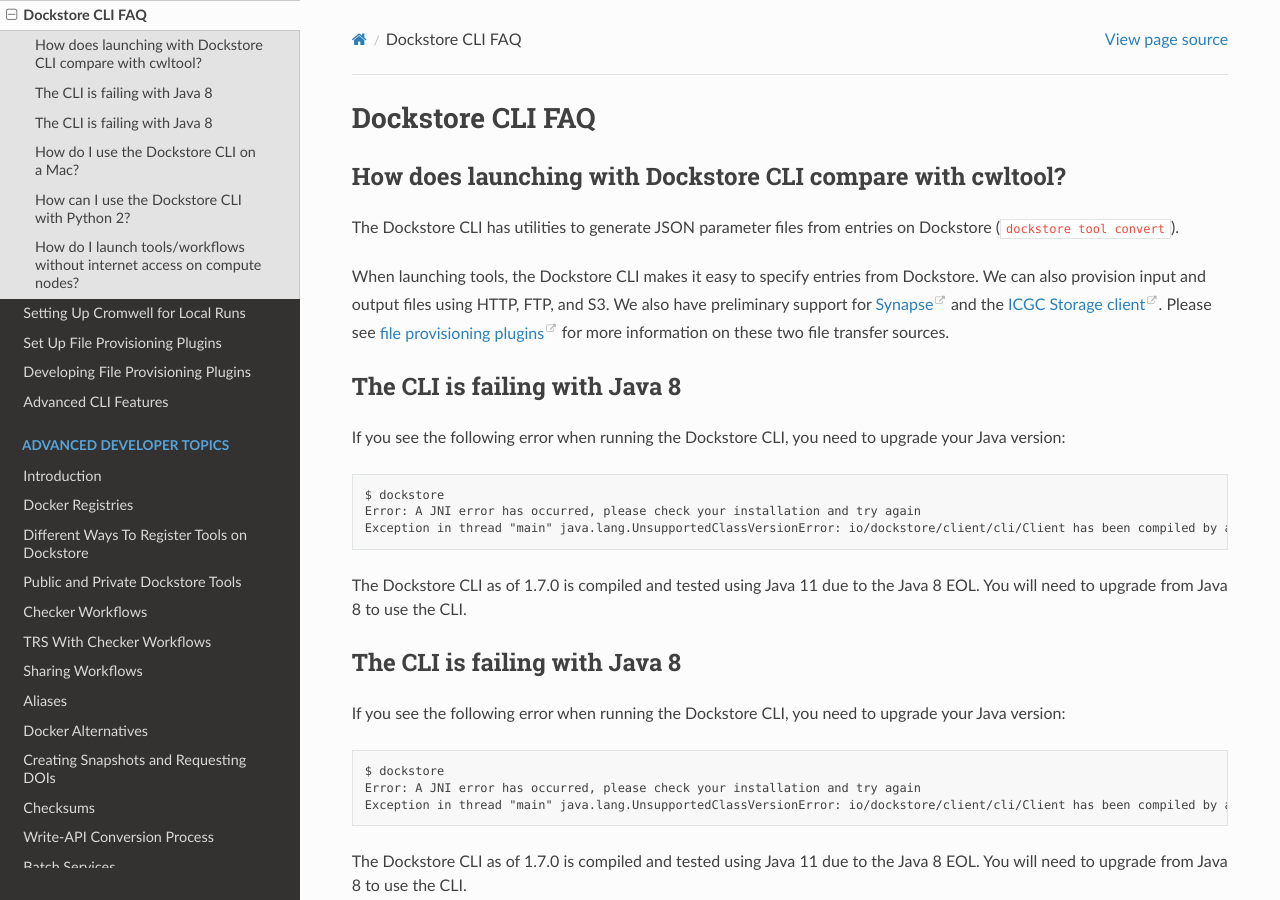
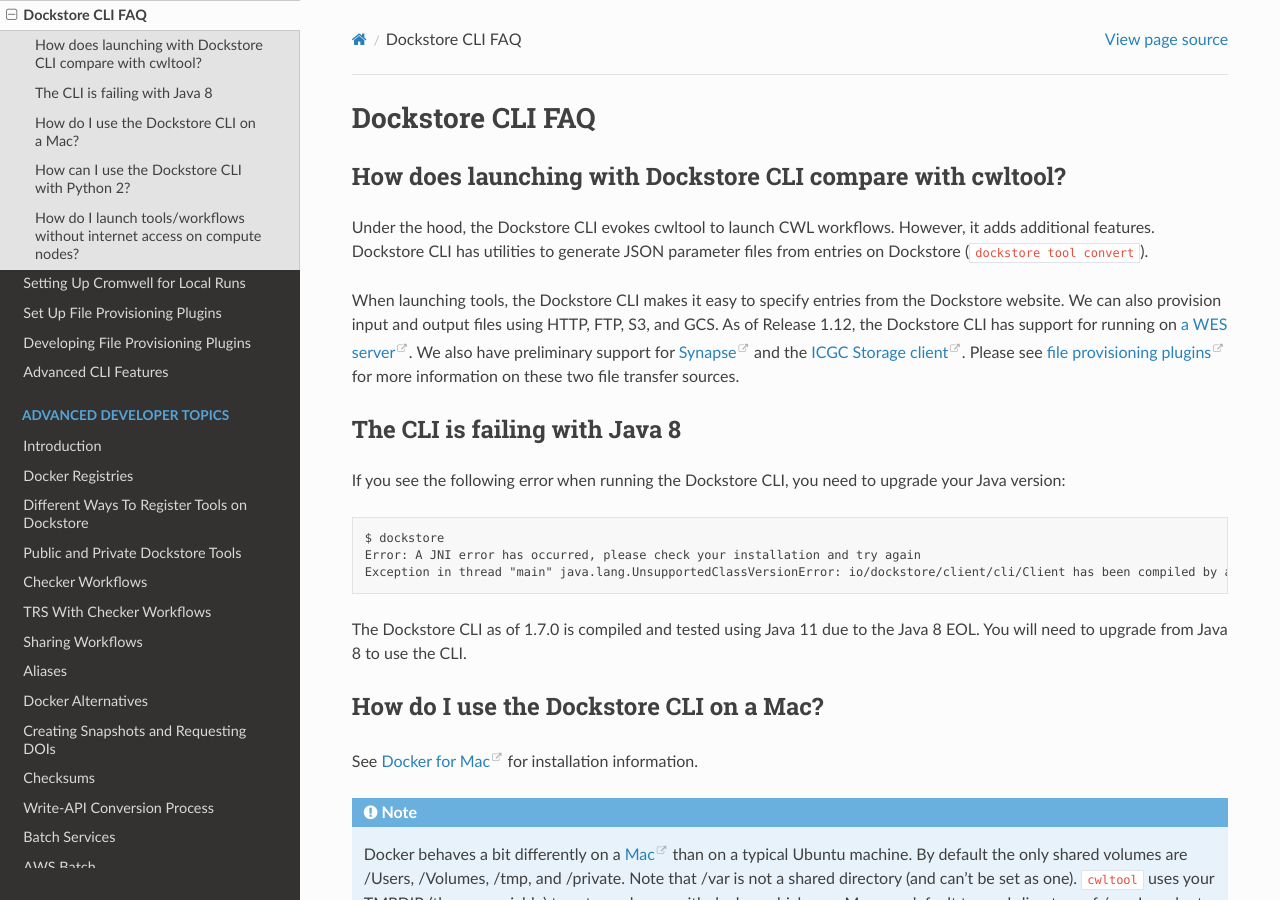
Before and after one commit to dockstore/dockstore-documentation, a Sphinx documentation site: the page built from docs/advanced-topics/dockstore-cli/dockstore-cli-faq.rst, in a window 1280 px wide and 900 px high. Built offline with Sphinx 7.4.7 and the Read the Docs theme 2.0.0, drawn with Linux system fonts in a browser that asks for light colours.

```diff
--- a/docs/advanced-topics/dockstore-cli/dockstore-cli-faq.rst
+++ b/docs/advanced-topics/dockstore-cli/dockstore-cli-faq.rst
@@ -4,32 +4,14 @@ Dockstore CLI FAQ
 How does launching with Dockstore CLI compare with cwltool?
 -----------------------------------------------------------
 
-The Dockstore CLI has utilities to generate JSON parameter files from
+Under the hood, the Dockstore CLI evokes cwltool to launch CWL workflows. However, it adds additional features. Dockstore CLI has utilities to generate JSON parameter files from
 entries on Dockstore (``dockstore tool convert``).
 
 When launching tools, the Dockstore CLI makes it easy to specify entries
-from Dockstore. We can also provision input and output files using HTTP,
-FTP, and S3. We also have preliminary support for
-`Synapse <https://www.synapse.org/>`__ and the `ICGC Storage
-client <https://docs.icgc.org/download/guide/#score-client-usage>`__.
-Please see `file provisioning
-plugins <https://github.com/dockstore/dockstore-cli/tree/master/dockstore-file-plugin-parent>`__
+from the Dockstore website. We can also provision input and output files using HTTP,
+FTP, S3, and GCS. As of Release 1.12, the Dockstore CLI has support for running on `a WES server <https://github.com/ga4gh/workflow-execution-service-schemas>`__. We also have preliminary support for `Synapse <https://www.synapse.org/>`__ and the `ICGC Storage
+client <https://docs.icgc.org/download/guide/#score-client-usage>`__. Please see `file provisioning plugins <https://github.com/dockstore/dockstore-cli/tree/master/dockstore-file-plugin-parent>`__
 for more information on these two file transfer sources.
-
-The CLI is failing with Java 8
-------------------------------
-
-If you see the following error when running the Dockstore CLI, you need
-to upgrade your Java version:
-
-::
-
-    $ dockstore
-    Error: A JNI error has occurred, please check your installation and try again
-    Exception in thread "main" java.lang.UnsupportedClassVersionError: io/dockstore/client/cli/Client has been compiled by a more recent version of the Java Runtime (class file version 55.0), this version of the Java Runtime only recognizes class file versions up to 52.0
-
-The Dockstore CLI as of 1.7.0 is compiled and tested using Java 11 due
-to the Java 8 EOL. You will need to upgrade from Java 8 to use the CLI.
 
 The CLI is failing with Java 8
 ------------------------------
```
Also changed, not shown: docs/advanced-topics/dockstore-cli/local-cromwell-config.rst (+18 -4 lines).
